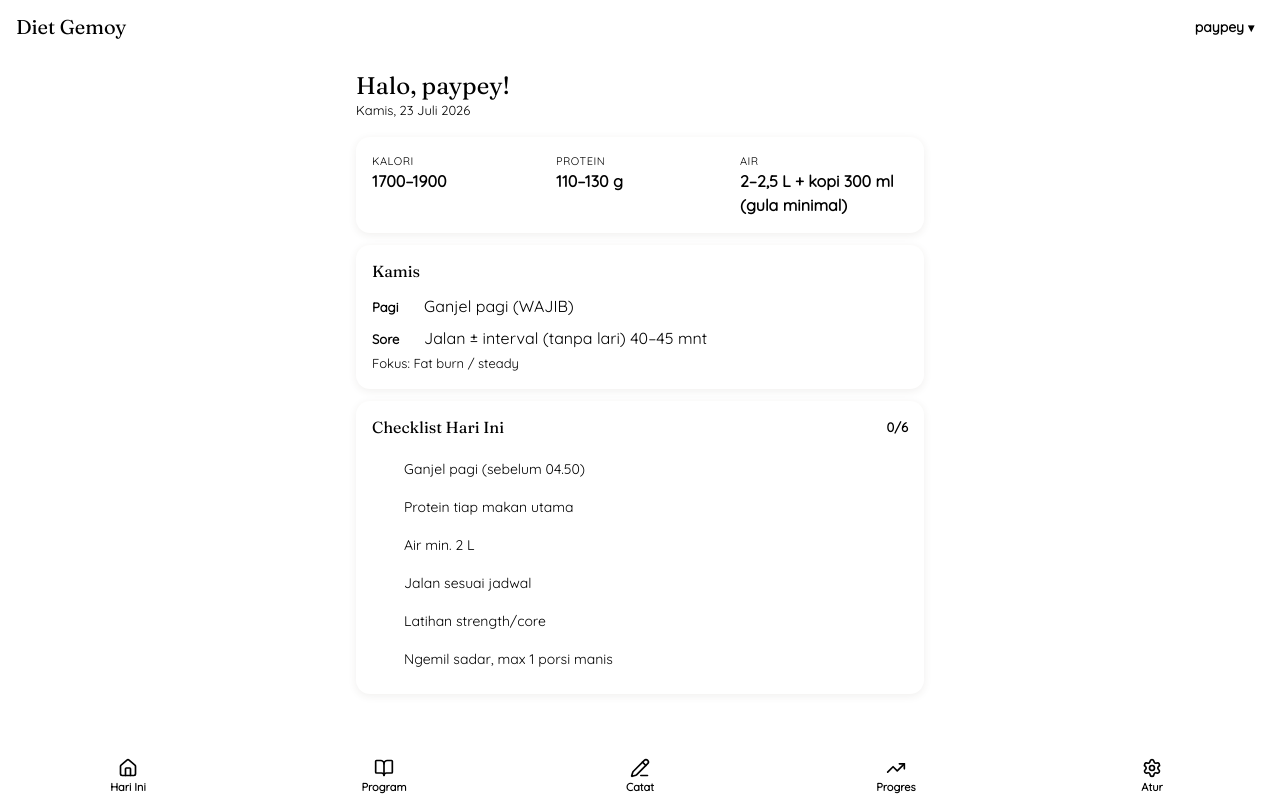
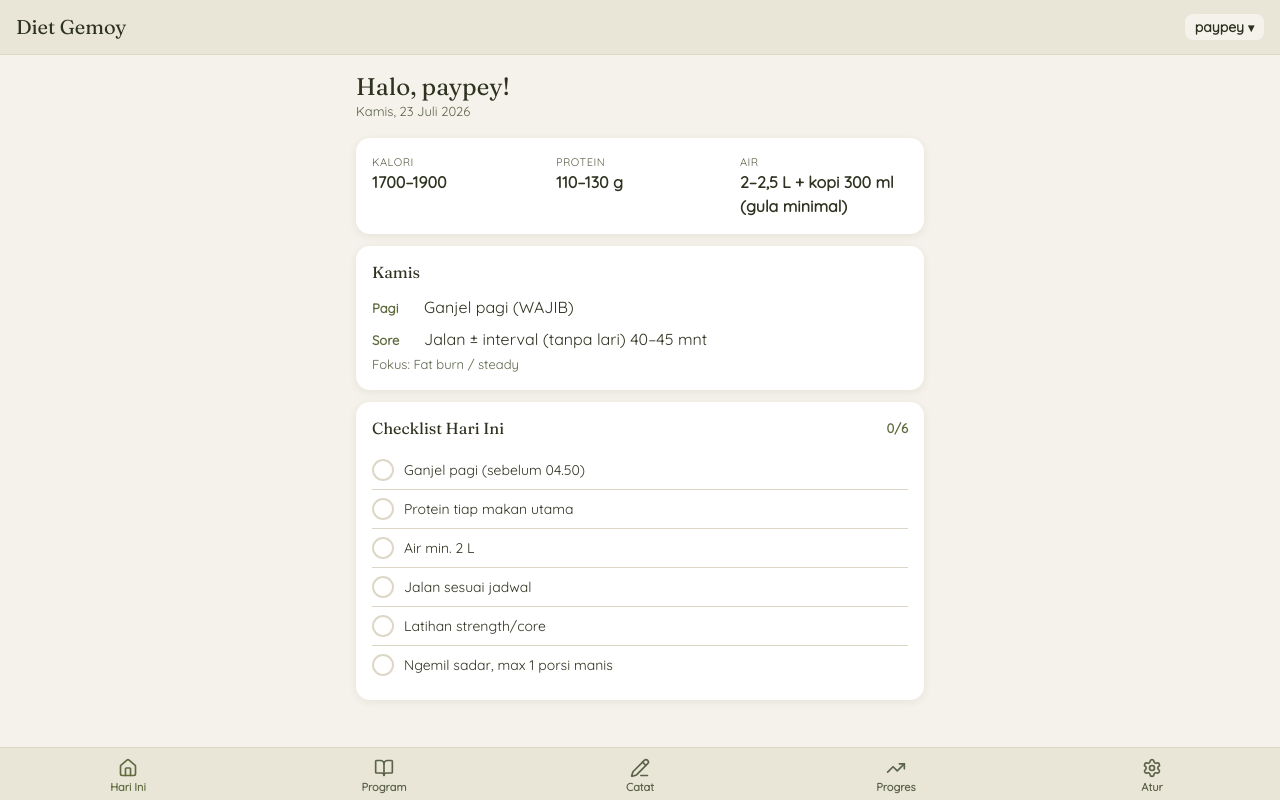
Before and after one commit to kannnnna9/diet-gemoy, a Vue app: page /#/ in a window 1280 px wide. Built offline with nearby package versions, Linux system fonts and the light colour scheme.

Commit message:
refactor(theme): migrasi warna hardcode ke token peran (WCAG AA)

```diff
--- a/src/components/AppShell.vue
+++ b/src/components/AppShell.vue
@@ -55,8 +55,8 @@ function navigate(to) {
   align-items: center;
   justify-content: space-between;
   padding: 12px 16px;
-  background: var(--c-cream-2);
-  border-bottom: 1px solid var(--c-line);
+  background: var(--surface);
+  border-bottom: 1px solid var(--line);
   position: sticky;
   top: 0;
   z-index: 10;
@@ -66,7 +66,7 @@ function navigate(to) {
   font-family: var(--font-head);
   font-size: 1.25rem;
   font-weight: 600;
-  color: var(--c-ink);
+  color: var(--text);
 }
 
 .shell-main {
@@ -75,8 +75,8 @@ function navigate(to) {
 
 .shell-nav {
   display: flex;
-  background: var(--c-cream-2);
-  border-top: 1px solid var(--c-line);
+  background: var(--surface);
+  border-top: 1px solid var(--line);
   position: fixed;
   bottom: 0;
   left: 0;
@@ -93,12 +93,12 @@ function navigate(to) {
   align-items: center;
   gap: 2px;
   padding: 6px 0;
-  color: var(--c-ink-soft);
+  color: var(--text-muted);
   transition: color .15s;
 }
 
 .nav-btn.active {
-  color: var(--c-terracotta);
+  color: var(--primary);
 }
 
 .nav-label {
--- a/src/components/CatatBB.vue
+++ b/src/components/CatatBB.vue
@@ -48,7 +48,7 @@ function simpan() {
 
 <style scoped>
 .card {
-  background: #fff;
+  background: var(--card);
   border-radius: var(--r-md);
   padding: 16px;
   margin-bottom: 12px;
@@ -65,16 +65,16 @@ function simpan() {
 .input {
   flex: 1;
   padding: 8px 12px;
-  border: 1px solid var(--c-line);
+  border: 1px solid var(--line);
   border-radius: var(--r-sm);
-  background: var(--c-cream);
-  color: var(--c-ink);
+  background: var(--bg);
+  color: var(--text);
   font-size: .875rem;
 }
 .btn {
   padding: 8px 16px;
-  background: var(--c-terracotta);
-  color: #fff;
+  background: var(--primary);
+  color: var(--on-primary);
   border-radius: var(--r-sm);
   font-weight: 600;
   font-size: .875rem;
@@ -86,7 +86,7 @@ function simpan() {
   display: flex;
   justify-content: space-between;
   padding: 4px 0;
-  border-bottom: 1px solid var(--c-line);
+  border-bottom: 1px solid var(--line);
   font-size: .875rem;
 }
 .riwayat-kg {
@@ -97,9 +97,9 @@ function simpan() {
   margin-top: 8px;
 }
 .text-muted {
-  color: var(--c-ink-soft);
+  color: var(--text-muted);
 }
 .text-sage {
-  color: var(--c-sage);
+  color: var(--accent);
 }
 </style>
--- a/src/components/CatatUkuran.vue
+++ b/src/components/CatatUkuran.vue
@@ -64,7 +64,7 @@ function simpan() {
 
 <style scoped>
 .card {
-  background: #fff;
+  background: var(--card);
   border-radius: var(--r-md);
   padding: 16px;
   margin-bottom: 12px;
@@ -87,21 +87,21 @@ function simpan() {
 }
 .field-label {
   font-size: .75rem;
-  color: var(--c-ink-soft);
+  color: var(--text-muted);
 }
 .input {
   padding: 8px 12px;
-  border: 1px solid var(--c-line);
+  border: 1px solid var(--line);
   border-radius: var(--r-sm);
-  background: var(--c-cream);
-  color: var(--c-ink);
+  background: var(--bg);
+  color: var(--text);
   font-size: .875rem;
   width: 100%;
 }
 .btn {
   padding: 8px 16px;
-  background: var(--c-terracotta);
-  color: #fff;
+  background: var(--primary);
+  color: var(--on-primary);
   border-radius: var(--r-sm);
   font-weight: 600;
   font-size: .875rem;
@@ -114,14 +114,14 @@ function simpan() {
   flex-wrap: wrap;
   gap: 8px;
   padding: 6px 0;
-  border-bottom: 1px solid var(--c-line);
+  border-bottom: 1px solid var(--line);
   font-size: .8125rem;
 }
 .riwayat-val {
   font-weight: 500;
 }
 .text-muted {
-  color: var(--c-ink-soft);
+  color: var(--text-muted);
 }
 .text-sm {
   font-size: .8125rem;
--- a/src/components/ChecklistHari.vue
+++ b/src/components/ChecklistHari.vue
@@ -59,7 +59,7 @@ function toggle(id) {
 
 <style scoped>
 .card {
-  background: #fff;
+  background: var(--card);
   border-radius: var(--r-md);
   padding: 16px;
   margin-bottom: 12px;
@@ -77,14 +77,14 @@ function toggle(id) {
 .checklist-progress {
   font-size: .8125rem;
   font-weight: 600;
-  color: var(--c-sage);
+  color: var(--accent);
 }
 .checklist-item {
   display: flex;
   align-items: center;
   gap: 10px;
   padding: 8px 0;
-  border-bottom: 1px solid var(--c-line);
+  border-bottom: 1px solid var(--line);
 }
 .checklist-item:last-child {
   border-bottom: none;
@@ -93,7 +93,7 @@ function toggle(id) {
   width: 22px;
   height: 22px;
   border-radius: 50%;
-  border: 2px solid var(--c-line);
+  border: 2px solid var(--line);
   display: flex;
   align-items: center;
   justify-content: center;
@@ -102,20 +102,20 @@ function toggle(id) {
   transition: all .15s;
 }
 .check-btn.done {
-  background: var(--c-sage);
-  border-color: var(--c-sage);
+  background: var(--accent);
+  border-color: var(--accent);
 }
 .check-icon {
-  color: #fff;
+  color: var(--on-primary);
   font-size: .75rem;
   font-weight: 700;
 }
 .check-label {
   font-size: .875rem;
-  color: var(--c-ink);
+  color: var(--text);
 }
 .check-label.done {
-  color: var(--c-ink-soft);
+  color: var(--text-muted);
   text-decoration: line-through;
 }
 </style>
--- a/src/components/FotoProgres.vue
+++ b/src/components/FotoProgres.vue
@@ -74,7 +74,7 @@ onMounted(muat)
 
 <style scoped>
 .card {
-  background: #fff;
+  background: var(--card);
   border-radius: var(--r-md);
   padding: 16px;
   margin-bottom: 12px;
@@ -92,21 +92,21 @@ onMounted(muat)
 }
 .btn {
   padding: 8px 16px;
-  background: var(--c-terracotta);
-  color: #fff;
+  background: var(--primary);
+  color: var(--on-primary);
   border-radius: var(--r-sm);
   font-weight: 600;
   font-size: .875rem;
 }
 .privacy-note {
   font-size: .75rem;
-  color: var(--c-ink-soft);
+  color: var(--text-muted);
   font-style: italic;
   margin-bottom: 12px;
 }
 .loading {
   font-size: .875rem;
-  color: var(--c-ink-soft);
+  color: var(--text-muted);
   padding: 8px 0;
 }
 .gallery {
@@ -115,7 +115,7 @@ onMounted(muat)
   gap: 12px;
 }
 .gallery-item {
-  border: 1px solid var(--c-line);
+  border: 1px solid var(--line);
   border-radius: var(--r-sm);
   overflow: hidden;
 }
@@ -123,24 +123,24 @@ onMounted(muat)
   width: 100%;
   height: 200px;
   object-fit: cover;
-  background: var(--c-cream-2);
+  background: var(--surface);
 }
 .gallery-info {
   display: flex;
   justify-content: space-between;
   align-items: center;
   padding: 8px 12px;
-  background: var(--c-cream);
+  background: var(--bg);
 }
 .btn-del {
   font-size: .75rem;
-  color: var(--c-danger);
+  color: var(--danger);
   font-weight: 600;
 }
 .text-sm {
   font-size: .8125rem;
 }
 .text-muted {
-  color: var(--c-ink-soft);
+  color: var(--text-muted);
 }
 </style>
--- a/src/components/ProfileSwitch.vue
+++ b/src/components/ProfileSwitch.vue
@@ -53,8 +53,8 @@ function pilih(id) {
   gap: 4px;
   padding: 4px 10px;
   border-radius: var(--r-sm);
-  background: var(--c-cream);
-  color: var(--c-ink);
+  background: var(--bg);
+  color: var(--text);
   font-weight: 600;
   font-size: .875rem;
 }
@@ -78,7 +78,7 @@ function pilih(id) {
 }
 
 .dropdown-menu {
-  background: #fff;
+  background: var(--card);
   border-radius: var(--r-md);
   box-shadow: var(--shadow-soft), 0 4px 16px rgba(58,52,44,.12);
   overflow: hidden;
@@ -91,16 +91,16 @@ function pilih(id) {
   padding: 10px 16px;
   text-align: left;
   font-size: .875rem;
-  color: var(--c-ink);
+  color: var(--text);
 }
 
 .dropdown-item.active {
-  background: var(--c-terra-soft);
-  color: #fff;
+  background: var(--primary-soft);
+  color: var(--on-primary);
   font-weight: 600;
 }
 
 .dropdown-item:not(:last-child) {
-  border-bottom: 1px solid var(--c-line);
+  border-bottom: 1px solid var(--line);
 }
 </style>
--- a/src/styles/base.css
+++ b/src/styles/base.css
@@ -15,8 +15,8 @@ html {
 
 body {
   font-family: var(--font-body);
-  background: var(--c-cream);
-  color: var(--c-ink);
+  background: var(--bg);
+  color: var(--text);
   line-height: 1.5;
   min-height: 100dvh;
   -webkit-font-smoothing: antialiased;
@@ -42,7 +42,7 @@ input, textarea, select {
 }
 
 a {
-  color: var(--c-terracotta);
+  color: var(--primary);
   text-decoration: none;
 }
 
--- a/src/views/Beranda.vue
+++ b/src/views/Beranda.vue
@@ -98,10 +98,10 @@ const kaloriTampil = computed(() => {
 }
 .greeting-date {
   font-size: .8125rem;
-  color: var(--c-ink-soft);
+  color: var(--text-muted);
 }
 .card {
-  background: #fff;
+  background: var(--card);
   border-radius: var(--r-md);
   padding: 16px;
   margin-bottom: 12px;
@@ -112,12 +112,12 @@ const kaloriTampil = computed(() => {
   margin-bottom: 8px;
 }
 .fase-card {
-  border-left: 4px solid var(--c-sage);
+  border-left: 4px solid var(--accent);
 }
 .fase-badge {
   display: inline-block;
-  background: var(--c-sage-soft);
-  color: #fff;
+  background: var(--accent-soft);
+  color: var(--on-primary);
   font-size: .75rem;
   font-weight: 600;
   padding: 2px 10px;
@@ -135,7 +135,7 @@ const kaloriTampil = computed(() => {
 }
 .ringkasan-label {
   font-size: .6875rem;
-  color: var(--c-ink-soft);
+  color: var(--text-muted);
   text-transform: uppercase;
   letter-spacing: .5px;
 }
@@ -152,17 +152,17 @@ const kaloriTampil = computed(() => {
 .jadwal-label {
   font-weight: 600;
   min-width: 44px;
-  color: var(--c-terracotta);
+  color: var(--primary);
   font-size: .8125rem;
 }
 .text-sm {
   font-size: .8125rem;
 }
 .text-muted {
-  color: var(--c-ink-soft);
+  color: var(--text-muted);
 }
 .text-catatan {
-  color: var(--c-danger);
+  color: var(--danger);
   font-weight: 600;
   margin-top: 8px;
 }
@@ -176,7 +176,7 @@ const kaloriTampil = computed(() => {
 .toggle-row input {
   width: 44px;
   height: 24px;
-  accent-color: var(--c-terracotta);
+  accent-color: var(--primary);
 }
 .toggle-label {
   font-weight: 600;
@@ -184,8 +184,8 @@ const kaloriTampil = computed(() => {
 .haid-banner {
   margin-top: 12px;
   padding: 12px;
-  background: #fef5e7;
+  background: var(--warn-bg);
   border-radius: var(--r-sm);
-  border: 1px solid #f0d6b5;
+  border: 1px solid var(--warn-line);
 }
 </style>
--- a/src/views/Pengaturan.vue
+++ b/src/views/Pengaturan.vue
@@ -84,7 +84,7 @@ function simpanNama() {
 }
 
 .card {
-  background: #fff;
+  background: var(--card);
   border-radius: var(--r-md);
   padding: 16px;
   margin-bottom: 12px;
@@ -104,7 +104,7 @@ function simpanNama() {
 
 .field-label {
   font-size: .875rem;
-  color: var(--c-ink-soft);
+  color: var(--text-muted);
 }
 
 .field-row {
@@ -115,17 +115,17 @@ function simpanNama() {
 .input {
   flex: 1;
   padding: 8px 12px;
-  border: 1px solid var(--c-line);
+  border: 1px solid var(--line);
   border-radius: var(--r-sm);
-  background: var(--c-cream);
-  color: var(--c-ink);
+  background: var(--bg);
+  color: var(--text);
   font-size: .875rem;
 }
 
 .btn {
   padding: 8px 16px;
-  background: var(--c-terracotta);
-  color: #fff;
+  background: var(--primary);
+  color: var(--on-primary);
   border-radius: var(--r-sm);
   font-weight: 600;
   font-size: .875rem;
@@ -133,18 +133,18 @@ function simpanNama() {
 
 .btn-outline {
   padding: 8px 16px;
-  border: 1px solid var(--c-line);
+  border: 1px solid var(--line);
   border-radius: var(--r-sm);
-  color: var(--c-ink);
+  color: var(--text);
   font-size: .875rem;
   margin-right: 8px;
   margin-bottom: 8px;
 }
 
 .btn-outline.active {
-  border-color: var(--c-terracotta);
-  background: var(--c-terracotta);
-  color: #fff;
+  border-color: var(--primary);
+  background: var(--primary);
+  color: var(--on-primary);
 }
 
 .profil-list {
@@ -153,12 +153,12 @@ function simpanNama() {
 
 .text-sm {
   font-size: .8125rem;
-  color: var(--c-ink-soft);
+  color: var(--text-muted);
   margin-bottom: 4px;
 }
 
 .text-warning {
-  color: var(--c-danger);
+  color: var(--danger);
   margin-top: 8px;
 }
 
@@ -173,7 +173,7 @@ function simpanNama() {
 .toggle-row input {
   width: 44px;
   height: 24px;
-  accent-color: var(--c-terracotta);
+  accent-color: var(--primary);
 }
 
 .card-about {
--- a/src/views/Program.vue
+++ b/src/views/Program.vue
@@ -174,11 +174,11 @@ function gantiGerakan(penggantiId) {
 }
 .page-subtitle {
   font-size: .875rem;
-  color: var(--c-ink-soft);
+  color: var(--text-muted);
   margin-bottom: 16px;
 }
 .card {
-  background: #fff;
+  background: var(--card);
   border-radius: var(--r-md);
   padding: 16px;
   margin-bottom: 12px;
@@ -199,7 +199,7 @@ function gantiGerakan(penggantiId) {
 }
 .info-label {
   font-size: .75rem;
-  color: var(--c-ink-soft);
+  color: var(--text-muted);
   text-transform: uppercase;
   letter-spacing: .5px;
 }
@@ -208,13 +208,13 @@ function gantiGerakan(penggantiId) {
   font-size: .9375rem;
 }
 .fase-item {
-  border: 1px solid var(--c-line);
+  border: 1px solid var(--line);
   border-radius: var(--r-sm);
   margin-bottom: 8px;
   overflow: hidden;
 }
 .fase-item.aktif {
-  border-color: var(--c-sage-soft);
+  border-color: var(--accent-soft);
 }
 .fase-header {
   display: flex;
@@ -223,18 +223,18 @@ function gantiGerakan(penggantiId) {
   width: 100%;
   padding: 10px 12px;
   text-align: left;
-  color: var(--c-ink);
+  color: var(--text);
 }
 .chevron {
   transition: transform .15s;
-  color: var(--c-ink-soft);
+  color: var(--text-muted);
 }
 .chevron.open {
   transform: rotate(180deg);
 }
 .fase-body {
   padding: 0 12px 12px;
-  border-top: 1px solid var(--c-line);
+  border-top: 1px solid var(--line);
   padding-top: 8px;
 }
 .hari-tabs {
@@ -247,13 +247,13 @@ function gantiGerakan(penggantiId) {
   padding: 6px 12px;
   border-radius: var(--r-sm);
   font-size: .8125rem;
-  color: var(--c-ink-soft);
-  background: var(--c-cream);
+  color: var(--text-muted);
+  background: var(--bg);
   white-space: nowrap;
 }
 .hari-tab.active {
-  background: var(--c-terracotta);
-  color: #fff;
+  background: var(--primary);
+  color: var(--on-primary);
   font-weight: 600;
 }
 .jadwal-detail {
@@ -270,27 +270,27 @@ function gantiGerakan(penggantiId) {
   font-weight: 600;
   min-width: 48px;
   font-size: .8125rem;
-  color: var(--c-terracotta);
+  color: var(--primary);
 }
 .slot-row {
   display: flex;
   gap: 8px;
   align-items: baseline;
   padding: 6px 0;
-  border-bottom: 1px solid var(--c-line);
+  border-bottom: 1px solid var(--line);
 }
 .slot-time {
   font-size: .75rem;
-  color: var(--c-ink-soft);
+  color: var(--text-muted);
   min-width: 72px;
 }
 .catatan-item {
   font-size: .8125rem;
-  color: var(--c-ink-soft);
+  color: var(--text-muted);
   padding: 4px 0;
 }
 .bullet {
-  color: var(--c-terracotta);
+  color: var(--primary);
   margin-right: 4px;
 }
 .starter-item {
@@ -298,14 +298,14 @@ function gantiGerakan(penggantiId) {
   gap: 8px;
   font-size: .875rem;
   padding: 6px 0;
-  border-bottom: 1px solid var(--c-line);
+  border-bottom: 1px solid var(--line);
 }
 .starter-num {
   width: 20px;
   height: 20px;
   border-radius: 50%;
-  background: var(--c-terracotta);
-  color: #fff;
+  background: var(--primary);
+  color: var(--on-primary);
   display: flex;
   align-items: center;
   justify-content: center;
@@ -314,8 +314,8 @@ function gantiGerakan(penggantiId) {
   flex-shrink: 0;
 }
 .text-sm { font-size: .8125rem; }
-.text-muted { color: var(--c-ink-soft); }
-.text-warning { color: var(--c-danger); }
+.text-muted { color: var(--text-muted); }
+.text-warning { color: var(--danger); }
 .filter-tabs {
   display: flex;
   flex-wrap: wrap;
@@ -326,12 +326,12 @@ function gantiGerakan(penggantiId) {
   padding: 4px 10px;
   border-radius: 99px;
   font-size: .75rem;
-  background: var(--c-cream);
-  color: var(--c-ink-soft);
+  background: var(--bg);
+  color: var(--text-muted);
 }
 .filter-tab.active {
-  background: var(--c-sage);
-  color: #fff;
+  background: var(--accent);
+  color: var(--on-primary);
   font-weight: 600;
 }
 .gerakan-grid {
--- a/src/views/Progres.vue
+++ b/src/views/Progres.vue
@@ -77,11 +77,11 @@ function barHeight(kg) {
 }
 .page-subtitle {
   font-size: .875rem;
-  color: var(--c-ink-soft);
+  color: var(--text-muted);
   margin-bottom: 16px;
 }
 .card {
-  background: #fff;
+  background: var(--card);
   border-radius: var(--r-md);
   padding: 16px;
   margin-bottom: 12px;
@@ -110,7 +110,7 @@ function barHeight(kg) {
 .bb-bar {
   width: 100%;
   max-width: 32px;
-  background: var(--c-terra-soft);
+  background: var(--primary-soft);
   border-radius: 4px 4px 0 0;
   min-height: 4px;
   transition: height .3s;
@@ -121,7 +121,7 @@ function barHeight(kg) {
 }
 .bb-date {
   font-size: .5625rem;
-  color: var(--c-ink-soft);
+  color: var(--text-muted);
 }
 .ukuran-list {
   display: flex;
@@ -134,15 +134,15 @@ function barHeight(kg) {
   gap: 8px;
   font-size: .8125rem;
   padding: 6px 0;
-  border-bottom: 1px solid var(--c-line);
+  border-bottom: 1px solid var(--line);
 }
 .ukuran-date {
   font-weight: 600;
   min-width: 48px;
 }
 .ukuran-val {
-  color: var(--c-ink-soft);
+  color: var(--text-muted);
 }
 .text-sm { font-size: .8125rem; }
-.text-muted { color: var(--c-ink-soft); }
+.text-muted { color: var(--text-muted); }
 </style>
```
Also changed, not shown: src/components/KartuGerakan.vue (+19 -19 lines).
